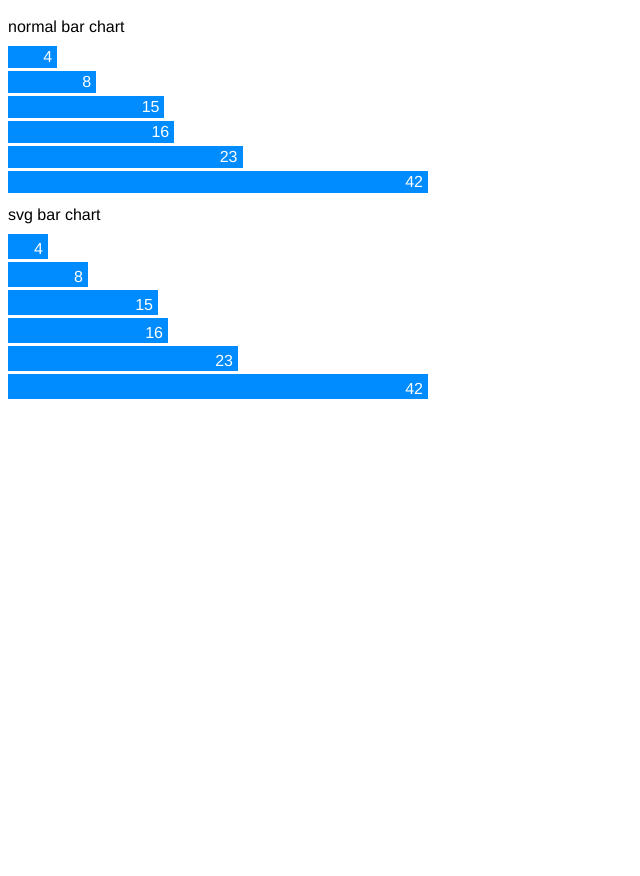
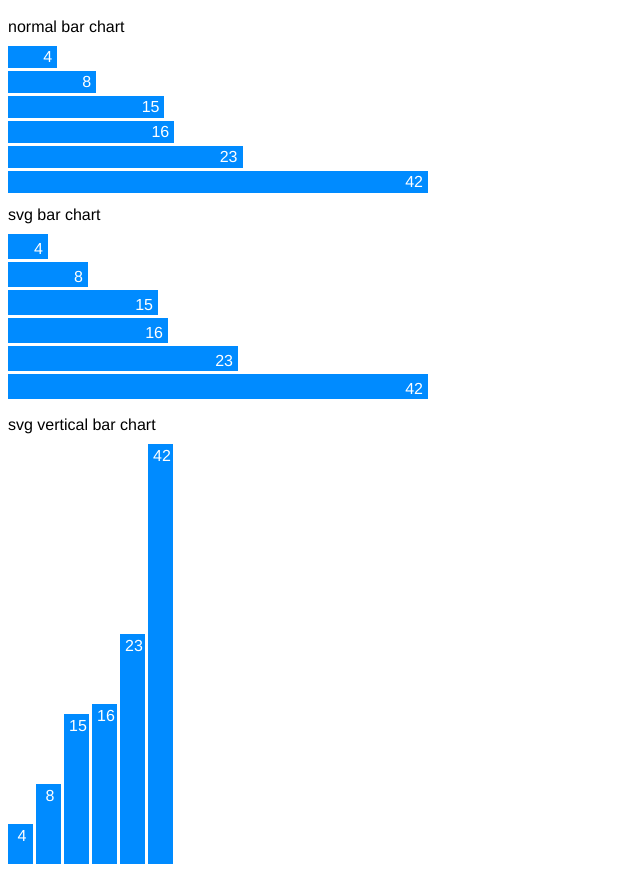
Before and after one commit to joe-vanleeuwen/d3fun, a plain HTML site: page index.html in a window 1280 px wide. Shown: the whole page, without its empty margins (0-640 px from the left). Before the commit the page ends 800 px from the top, so only its background shows below. Drawn offline with nearby package versions, Linux system fonts and the light colour scheme.

Commit message:
added vertical bar chart

```diff
--- a/chart.css
+++ b/chart.css
@@ -10,13 +10,22 @@ body {
 	margin-bottom: 3px;
 }
 
-.svg-chart rect {
+.svg-chart, rect {
 	fill: rgb(0, 139, 255);
 }
 
-.svg-chart text {
+.svg-chart, text {
 	fill: #FFF;
 	text-anchor: end;
+}
+
+.svg-vertical-chart rect {
+	fill: rgb(0, 139, 255);
+}
+
+.svg-vertical-chart text {
+	fill: #FFF;
+	text-anchor: middle;
 }
 
 .block {
--- a/chart.js
+++ b/chart.js
@@ -5,6 +5,7 @@ $(document).ready(function() {
 	d3Check(function() {
 		makeChart(data);
 		makeSVGChart(data);
+		makeSVGVerticalChart(data);
 	})
 })
 
@@ -42,6 +43,7 @@ function makeChart(data) {
 	    .text(function(d) { return d });
 }
 
+// why svg? 'Whereas HTML is largely limited to rectangular shapes, SVG supports powerful drawing primitives like Bézier curves, gradients, clipping and masks' -- courtesy of http://bost.ocks.org/mike/bar/2/
 // makes an SVG chart
 function makeSVGChart(data) {
 	// setting width of chart and height of the bars
@@ -78,5 +80,46 @@ function makeSVGChart(data) {
 		// er the dy centers the text vertically?? ANSWER: they both do . . .
 		.attr('dy', '.35em')
 		.text(function(d) { return d; });
+}
 
+// makes vertical SVG chart
+function makeSVGVerticalChart(data) {
+	// setting width of chart and height of the bars
+	var width    = 168,
+		height   = 420;
+	var barWidth =  width / data.length;
+
+	// setting the scale
+	var y = d3.scale.linear()
+		.domain([0, d3.max(data)])
+		.range([height, 0]);
+
+	var chart = d3.select('.svg-vertical-chart')
+		.attr('width', width)
+		.attr('height', height);
+
+	// the g element will be the parent of the rect and text elements
+	var bar = chart.selectAll('g')
+		.data(data)
+	  .enter().append('g')
+	    // positioning the bars vertically. i is index. svg does not use flow positioning like html
+	    // .attr('transform', function(d, i) { return 'translate(' + i * barWidth + ',' + (height - y(d)) + ')'; });
+	    .attr("transform", function(d, i) { return "translate(" + i * barWidth + ",0)"; });
+
+	bar.append('rect')
+		// since the range has the max height at the beginning, this y value will be largest for the first g el
+		.attr("y", y)
+		// subtracting from bar width to add horizontal spacing between bars
+		.attr('width', barWidth - 3)
+		// calculating height
+		.attr("height", function(d) { return height - y(d); })
+
+	bar.append('text')
+		// css style has text-anchor: right; so here x is setting text 5 pixels inside of the right side of the bar
+		.attr('x', barWidth / 2)
+		// y positions the text centered vertically?
+		.attr('y', function(d) { return y(d) + 5; })
+		// er the dy centers the text vertically?? ANSWER: they both do . . .
+		.attr('dy', '.75em')
+		.text(function(d) { return d; });
 }
--- a/index.html
+++ b/index.html
@@ -2,6 +2,7 @@
 
 <html>
 <head>
+	<meta charset="utf-8">
 	<title>D3 Bar Chart</title>
 	<script src="http://code.jquery.com/jquery-1.10.1.min.js"></script>
 	<script src="http://d3js.org/d3.v3.min.js" charset="utf-8"></script>
@@ -18,6 +19,10 @@
 	<span class="block">svg bar chart</span>
 	<svg class="svg-chart"></svg>
 
+	<!-- svg vertical bar chart -->
+	<span class="block">svg vertical bar chart</span>
+	<svg class="svg-vertical-chart"></svg>
+
 	<script type="text/javascript" src="chart.js"></script>
 
 </body>
```
Also changed, not shown: 1 other file.
